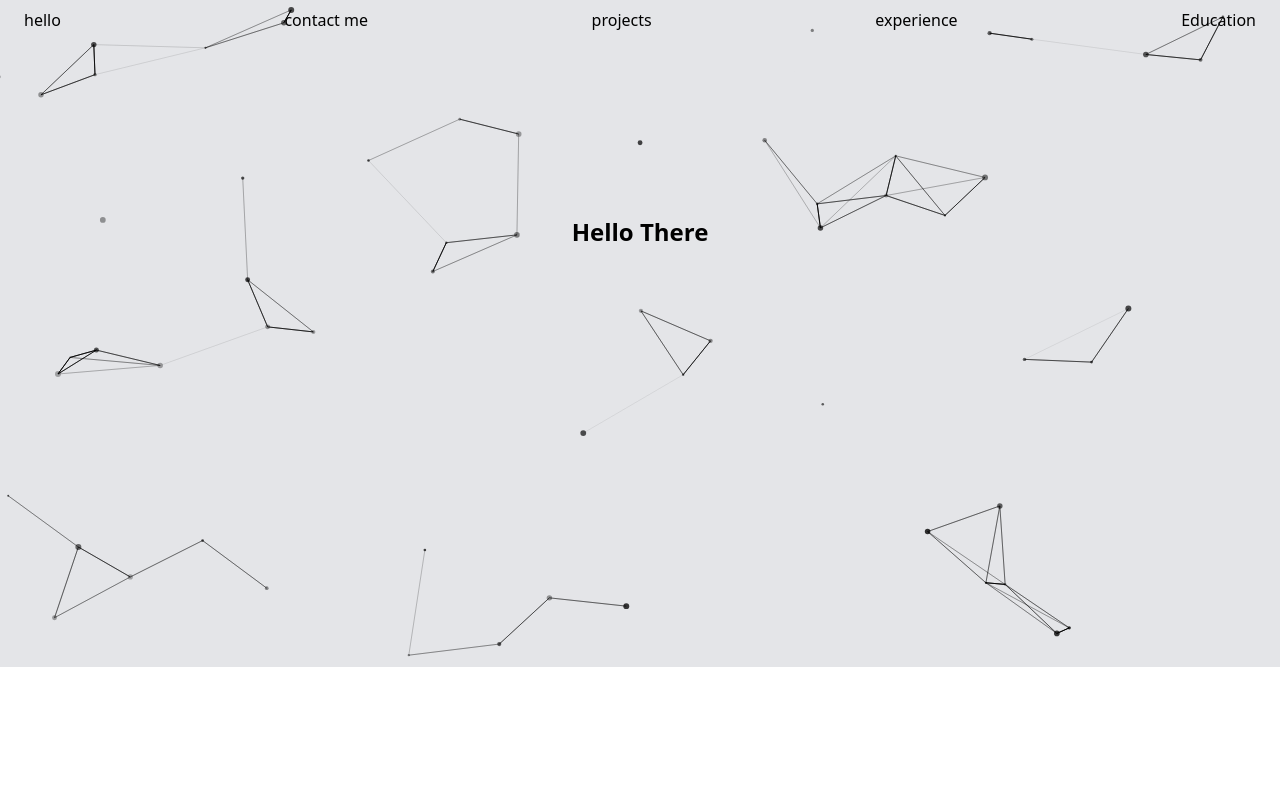
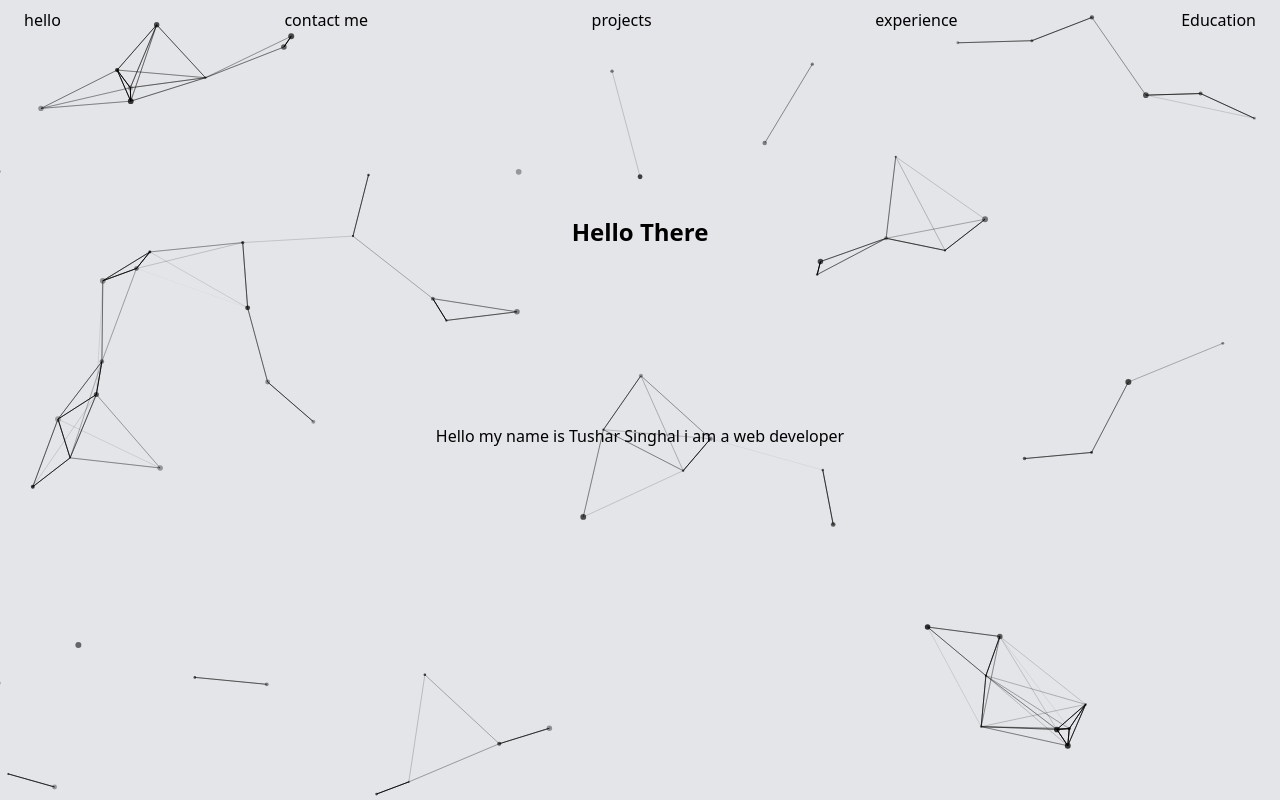
Before and after one commit to TusharSin810/Tushar-Portfolio, a React (Vite) app: page / in a window 1280 px wide. Built offline with nearby package versions, Linux system fonts and the light colour scheme.

Commit message:
landing Page Div Setup

```diff
--- a/src/App.jsx
+++ b/src/App.jsx
@@ -10,6 +10,10 @@ function App() {
       <div className='flex items-center justify-center min-h-96'>
         <h1 className='text-2xl font-extrabold'>Hello There</h1>
       </div>
+      <div className='min-h-96'>
+        <p className='flex justify-center'>Hello my name is Tushar Singhal i am a web developer </p>
+      </div>
+
     </div>
   )
 }
--- a/src/index.css
+++ b/src/index.css
@@ -3,5 +3,5 @@
 @tailwind utilities;
 
 #particles{
-    @apply -z-10 fixed h-5/6 w-full
+    @apply -z-10 absolute h-svh w-full
 }
```
Also changed, not shown: src/components/Particles.jsx (+3 -12 lines).
